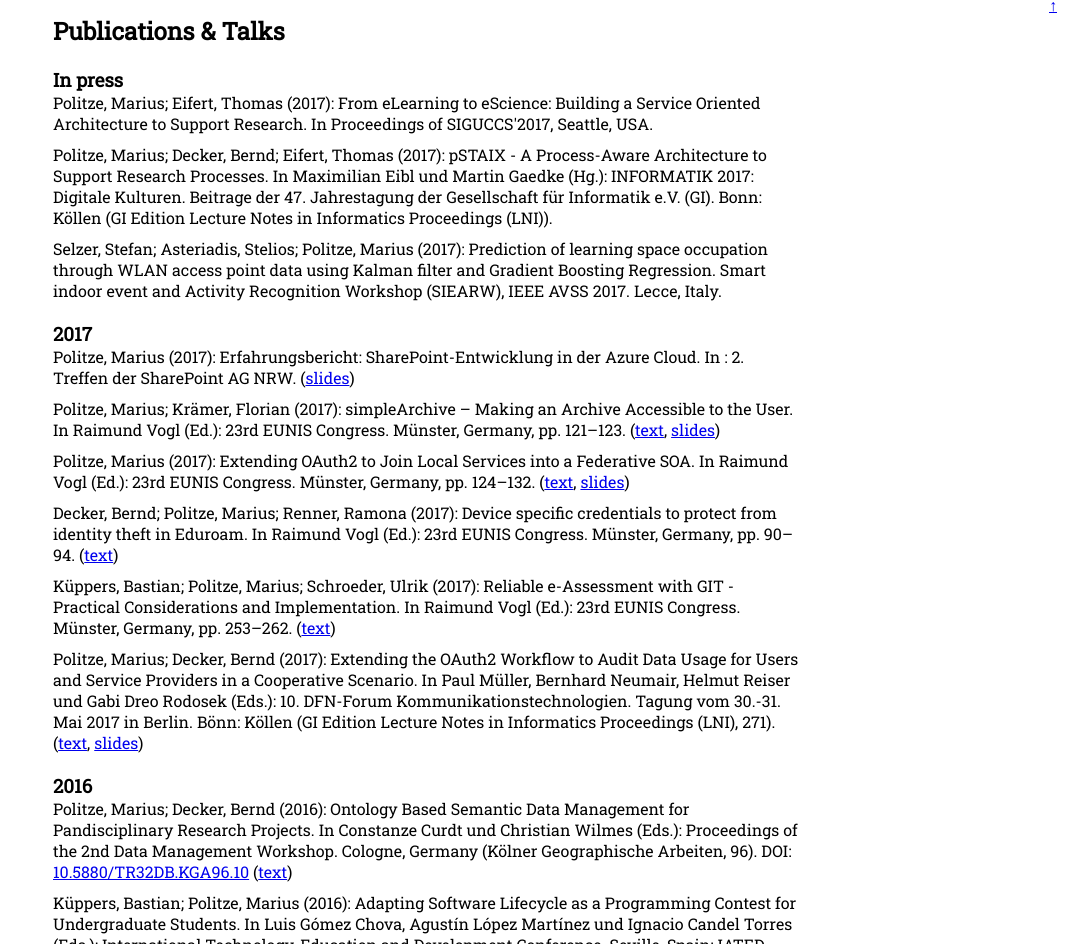
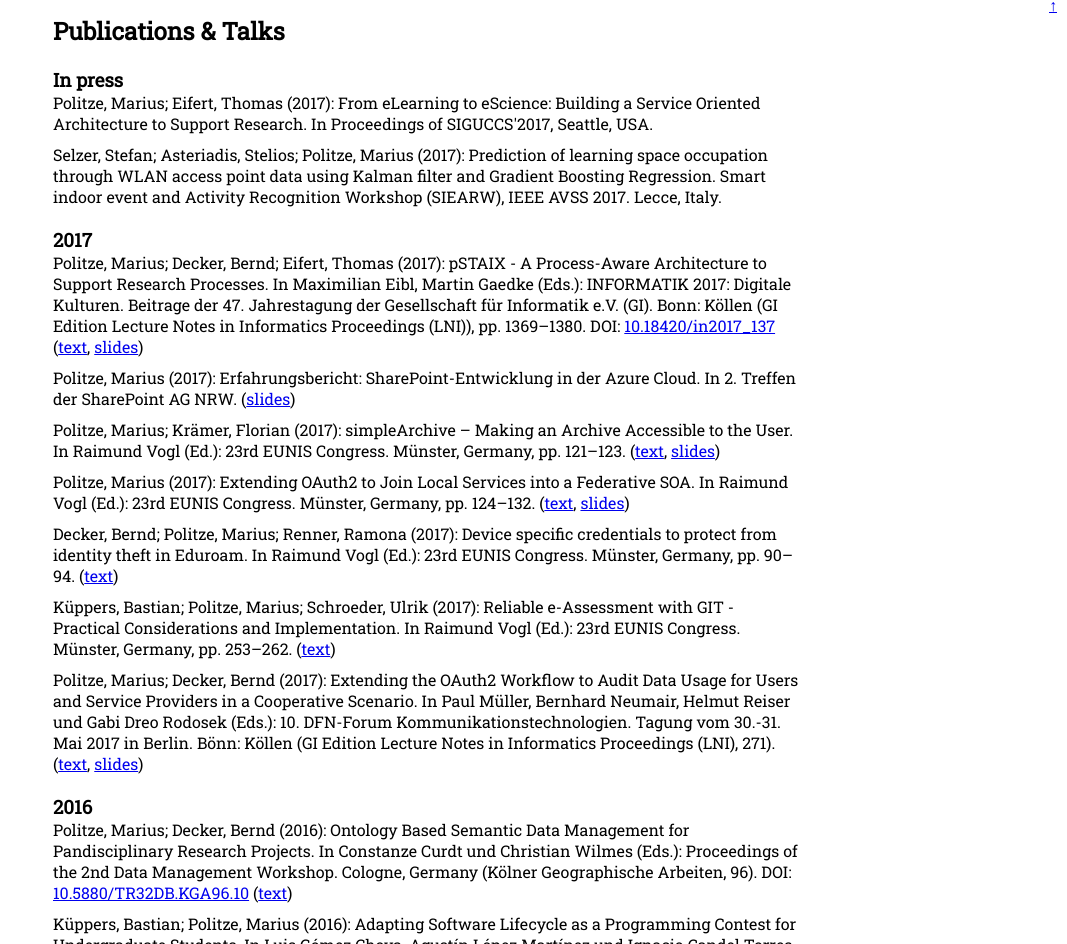
Before and after one commit to mpolitze/mpolitze.github.io, a website: page index.html in a window 1280 px wide. Shown: the part 775-1719 px from the top of the page, without its empty margins (213-1280 px from the left). Drawn offline with nearby package versions, Linux system fonts and the light colour scheme.

Commit message:
moved pstaix article to 2017, added slides and text

```diff
--- a/index.html
+++ b/index.html
@@ -85,9 +85,6 @@
 			Politze, Marius; Eifert, Thomas (2017): From eLearning to eScience: Building a Service Oriented Architecture to Support Research. In Proceedings of SIGUCCS'2017, Seattle, USA.
 		</li>
 		<li>
-			Politze, Marius; Decker, Bernd; Eifert, Thomas (2017): pSTAIX - A Process-Aware Architecture to Support Research Processes. In Maximilian Eibl und Martin Gaedke (Hg.): INFORMATIK 2017: Digitale Kulturen. Beitrage der 47. Jahrestagung der Gesellschaft für Informatik e.V. (GI). Bonn: Köllen (GI Edition Lecture Notes in Informatics Proceedings (LNI)).
-		</li>
-		<li>
 			Selzer, Stefan; Asteriadis, Stelios; Politze, Marius (2017): Prediction of learning space occupation through WLAN access point data using Kalman filter and Gradient Boosting Regression. Smart indoor event and Activity Recognition Workshop (SIEARW), IEEE AVSS 2017. Lecce, Italy.
 		</li>
 	</ul>
@@ -95,8 +92,14 @@
 	<h3>2017</h3>
 	<ul>
 		<li>
-		Politze, Marius (2017): Erfahrungsbericht: SharePoint-Entwicklung in der Azure Cloud. In : 2. Treffen der SharePoint AG NRW.
-		(<a href="./pub/2017-politze-erfahrungsbericht_sharepoint_entwicklung_in_der_azure_cloud-slides.pdf">slides</a>)
+			Politze, Marius; Decker, Bernd; Eifert, Thomas (2017): pSTAIX - A Process-Aware Architecture to Support Research Processes. In Maximilian Eibl, Martin Gaedke (Eds.): INFORMATIK 2017: Digitale Kulturen. Beitrage der 47. Jahrestagung der Gesellschaft für Informatik e.V. (GI). Bonn: Köllen (GI Edition Lecture Notes in Informatics Proceedings (LNI)), pp. 1369–1380.
+			DOI: <a href="https://dx.doi.org/10.18420/in2017_137">10.18420/in2017_137</a>
+			(<a href="./pub/2017-politze_decker_eifert-pstaix_a_process_aware_architecture_to_support_research_processes-text.pdf">text</a>,
+			<a href="./pub/2017-politze_decker_eifert-pstaix_a_process_aware_architecture_to_support_research_processes-slides.pdf">slides</a>)
+		</li>
+		<li>
+			Politze, Marius (2017): Erfahrungsbericht: SharePoint-Entwicklung in der Azure Cloud. In 2. Treffen der SharePoint AG NRW.
+			(<a href="./pub/2017-politze-erfahrungsbericht_sharepoint_entwicklung_in_der_azure_cloud-slides.pdf">slides</a>)
 		</li>
 		<li>
 			Politze, Marius; Krämer, Florian (2017): simpleArchive – Making an Archive Accessible to the User. In Raimund Vogl (Ed.): 23rd EUNIS Congress. Münster, Germany, pp. 121–123.
```
Also changed, not shown: 2 other files.
